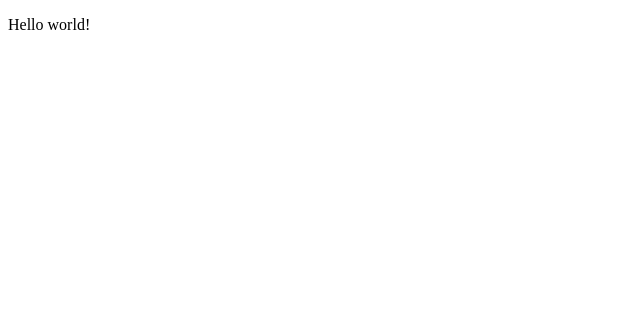
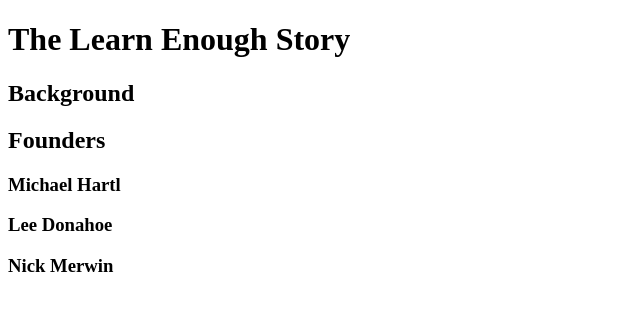
Before and after one commit to jcjxdippa/sample_website, a plain HTML site: page index.html in a window 1280 px wide. Shown: the whole page, without its empty margins (0-640 px from the left). Drawn offline with Linux system fonts and the light colour scheme.

Commit message:
add headers

```diff
--- a/index.html
+++ b/index.html
@@ -3,10 +3,21 @@
 <html lang="en" dir="ltr">
   <head>
     <meta charset="utf-8">
-    <title>Page Title</title>
+    <title>Learn Enough to Be Dangerous</title>
   </head>
   <body>
-    <p>Hello world!</p>
+    <h1>The Learn Enough Story</h1>
+
+    <h2>Background</h2>
+
+    <h2>Founders</h2>
+
+    <h3>Michael Hartl</h3>
+
+    <h3>Lee Donahoe
+
+    <h3>Nick Merwin</h3>
+
 
   </body>
 </html>
```
